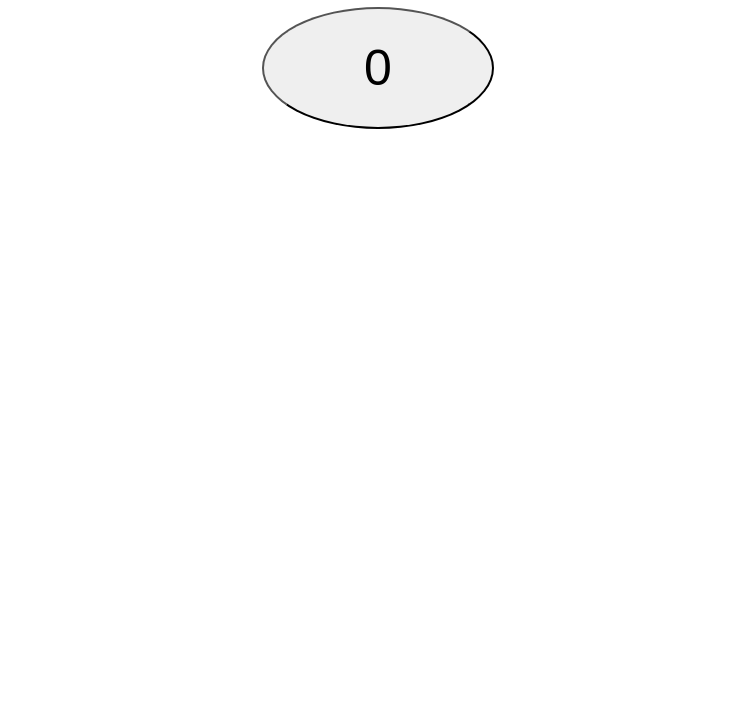
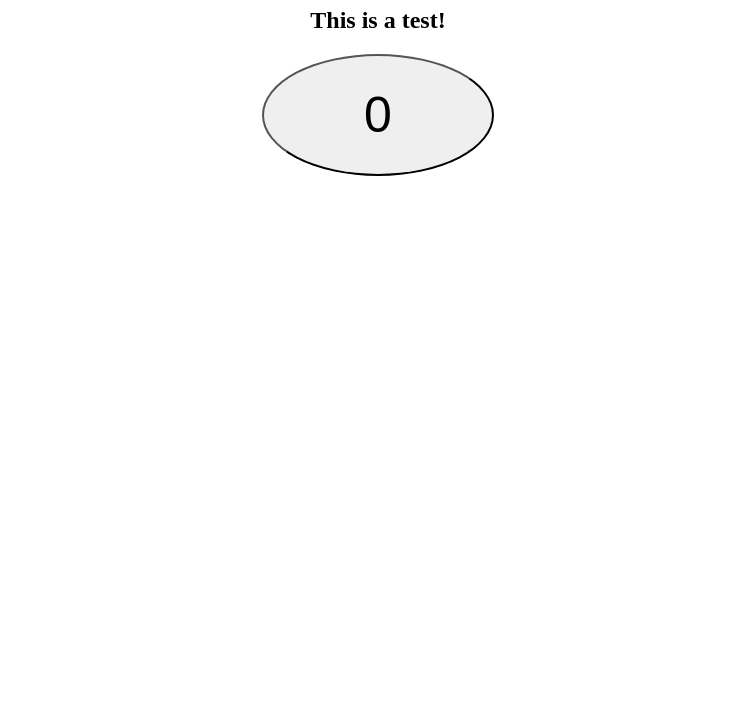
Before and after one commit to Kahno/counterAppHomework, a plain HTML site: page index.html in a window 1280 px wide. Shown: the part 73-800 px from the top of the page, without its empty margins (262-1016 px from the left). Drawn offline with Linux system fonts and the light colour scheme.

Commit message:
test modification

```diff
--- a/index.html
+++ b/index.html
@@ -29,6 +29,7 @@
 
     <div class="center">
         <h1>Click on the button to increase the button number!</h1>
+        <h2>This is a test!<h2>
     </div>
 
     <div class="center">
```
